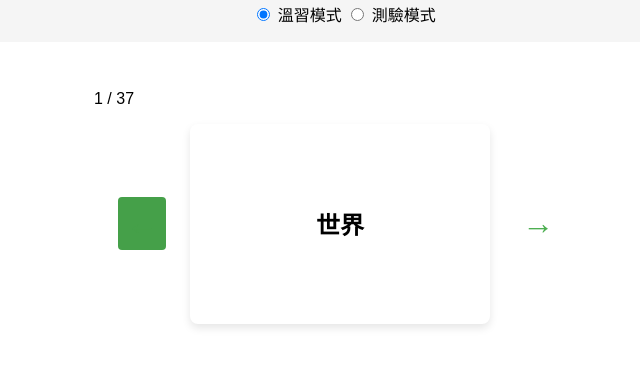
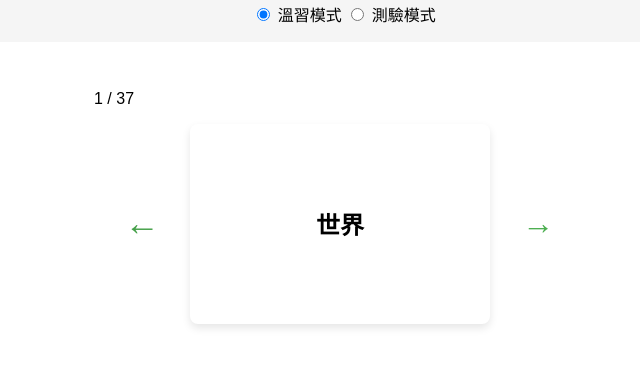
Before and after one commit to iamdaveloper/flashcard, a plain HTML site: page index.html in a window 1280 px wide. In both pictures the pointer is over the button 438 px from the left and 326 px from the top of the page. Shown: the part 103-470 px from the top of the page, without its empty margins (296-936 px from the left). Drawn offline with Linux system fonts and the light colour scheme.

Commit message:
fixed arrow

```diff
--- a/css/style.css
+++ b/css/style.css
@@ -65,15 +65,19 @@ main {
 /* 導航箭頭 */
 .nav-arrow {
   font-size: 2rem;
-  background: none;
+  background: none !important;
   border: none;
   cursor: pointer;
   color: #4CAF50;
   padding: 0.5rem;
+  transition: color 0.2s, transform 0.2s;
 }
 
-.nav-arrow:hover {
+.nav-arrow:hover,
+.nav-arrow:active {
+  background: none !important;
   color: #45a049;
+  transform: scale(1.1);
 }
 
 /* 單字卡樣式 */
```
